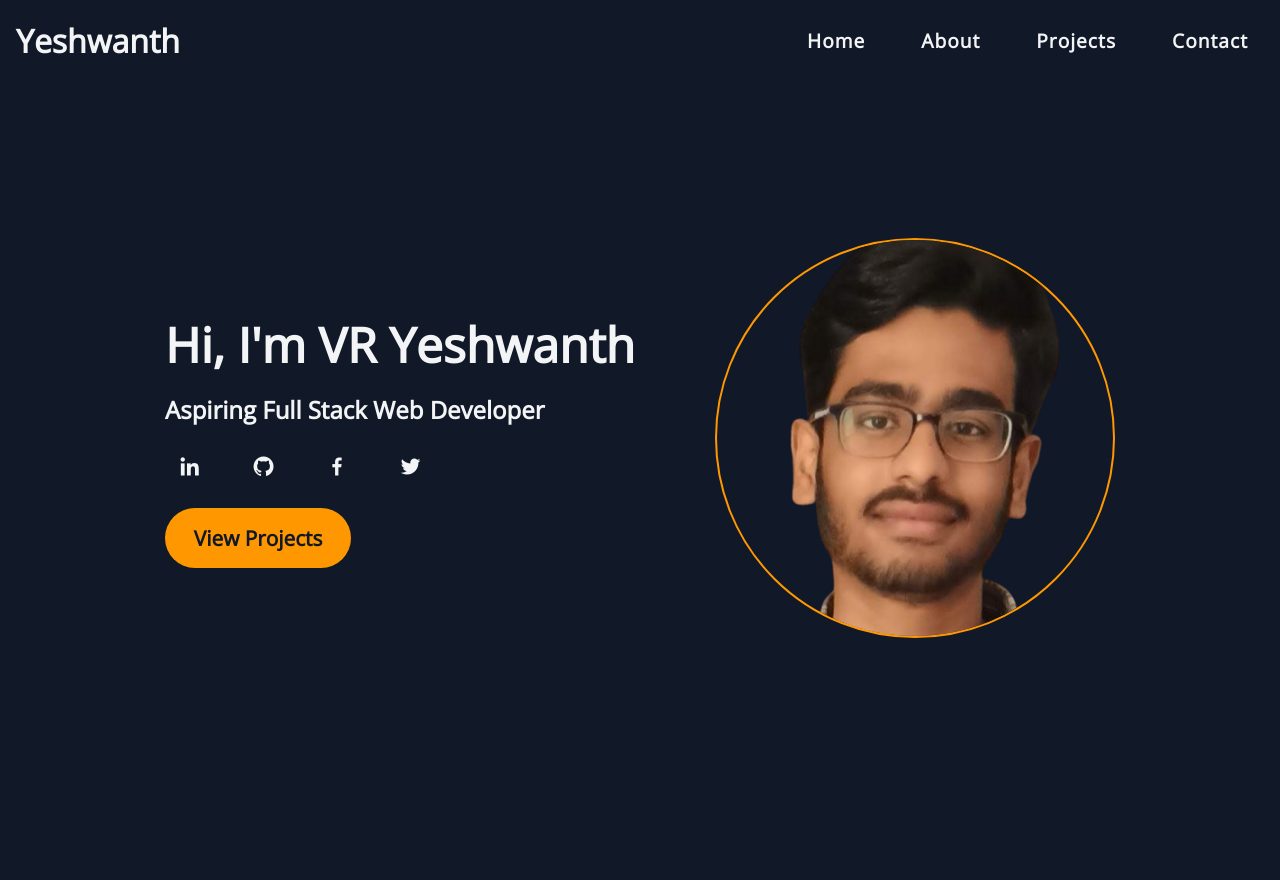
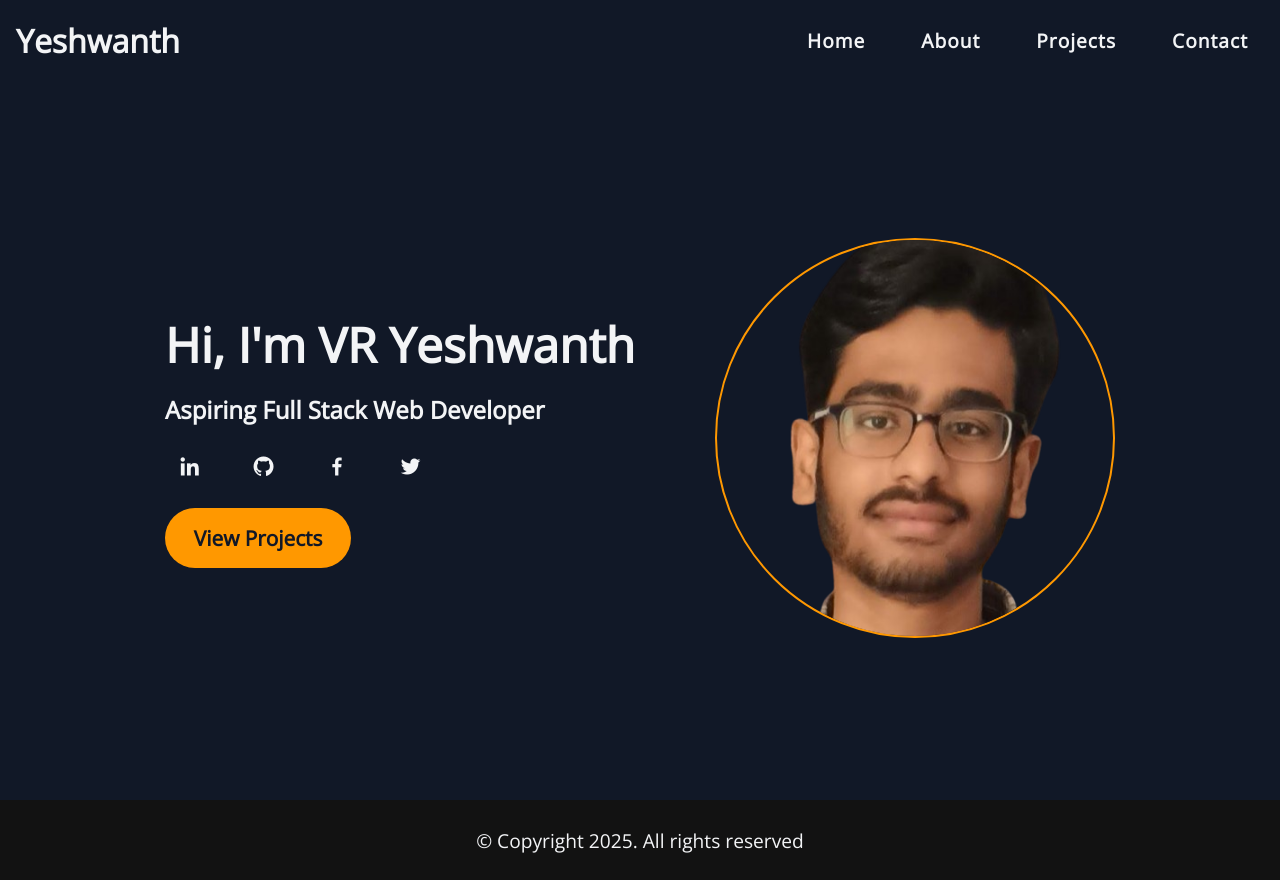
Before and after one commit to VRYeshwanth/My-Portfolio, a React (Vite) app: page / in a window 1280 px wide. Before the commit the page ends 800 px from the top, so only its background shows below. Built offline with nearby package versions, Linux system fonts and the light colour scheme.

Commit message:
Basic Footer

```diff
--- a/public/style.css
+++ b/public/style.css
@@ -226,3 +226,26 @@ header {
         gap: 1rem;
     }
 }
+
+/* Footer Section */
+footer {
+    width: 100%;
+    height: 80px;
+    display: flex;
+    justify-content: center;
+    align-items: center;
+    background-color: #121212;
+    color: var(--text-color);
+    font-size: 1.2rem;
+}
+
+footer p {
+    text-align: center;
+    width: 100%;
+}
+
+@media (max-width: 425px) {
+    footer {
+        font-size: 1rem;
+    }
+}
--- a/src/App.jsx
+++ b/src/App.jsx
@@ -1,12 +1,14 @@
 import React from "react";
 import Navbar from "./Components/Navbar/Navbar";
 import Home from "./Components/Home/Home";
+import Footer from "./Components/Footer/Footer";
 
 export default function App() {
     return (
         <div className="container">
             <Navbar />
             <Home />
+            <Footer />
         </div>
     )
 }
--- /dev/null
+++ b/src/Components/Footer/Footer.jsx
@@ -0,0 +1,8 @@
+export default function Footer() {
+    const year = new Date().getFullYear();
+    return (
+        <footer>
+            <p>© Copyright {year}. All rights reserved</p>
+        </footer>
+    )
+}
```
